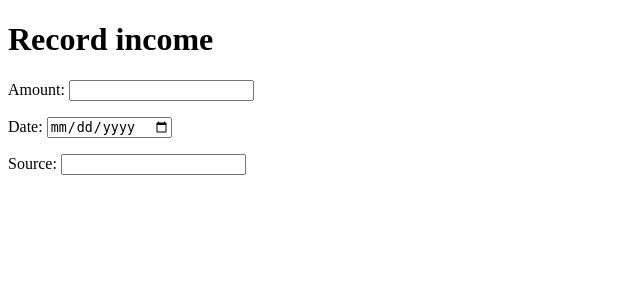
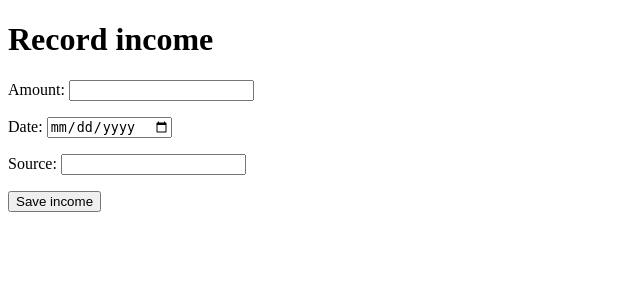
Before and after one commit to CS4300-CS5300-FA26/team-3, a Django app: page /income/ in a window 1280 px wide. Shown: the top 300 px of the page, without its empty margins (0-640 px from the left). Run offline with Django 5.2, Linux system fonts and the light colour scheme; the visitor is signed in with stand-in values (Sample User, id 1).

Commit message:
feat(income): save valid income entries in form + add income save button

```diff
--- a/src/transactions/templates/transactions/record_income.html
+++ b/src/transactions/templates/transactions/record_income.html
@@ -11,6 +11,7 @@
         <form method="post">
             {% csrf_token %}
             {{ form.as_p }}
+            <button type="submit">Save income</button>
         </form>
     </main>
 </body>
--- a/src/transactions/views.py
+++ b/src/transactions/views.py
@@ -1,6 +1,6 @@
 from django import forms
 from django.contrib.auth.decorators import login_required
-from django.shortcuts import render
+from django.shortcuts import redirect, render
 
 from .models import Transaction
 
@@ -32,4 +32,15 @@ def transaction_list(request):
 
 @login_required
 def record_income(request):
-    return render(request, "transactions/record_income.html", {"form": IncomeForm()})
+    if request.method == "POST":
+        form = IncomeForm(request.POST)
+    else:
+        form = IncomeForm(None)
+
+    if request.method == "POST" and form.is_valid():
+        income = form.save(commit=False)
+        income.kind = Transaction.Kind.INCOME
+        income.save()
+        return redirect("record_income")
+
+    return render(request, "transactions/record_income.html", {"form": form})
```
Also changed, not shown: tests/test_transaction_view.py (+28 -0 lines), README.md.
